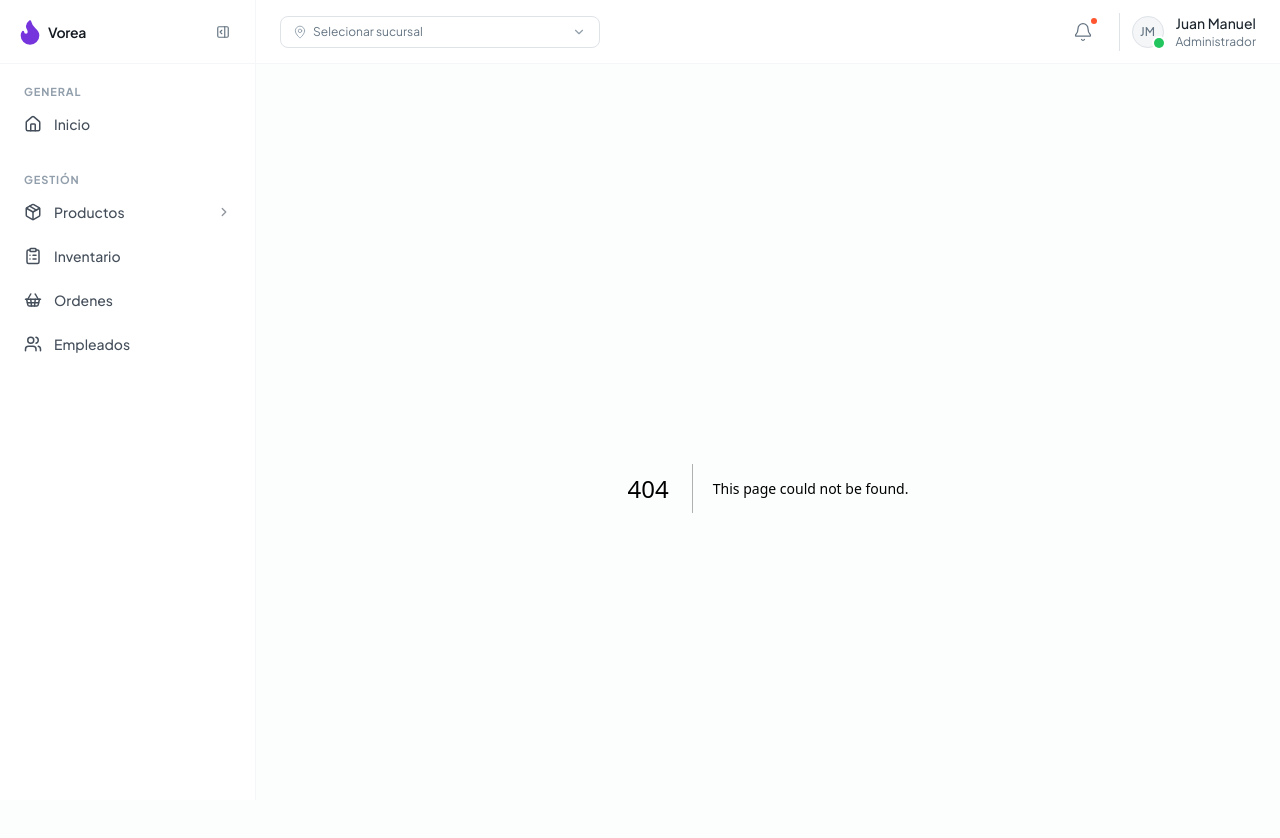
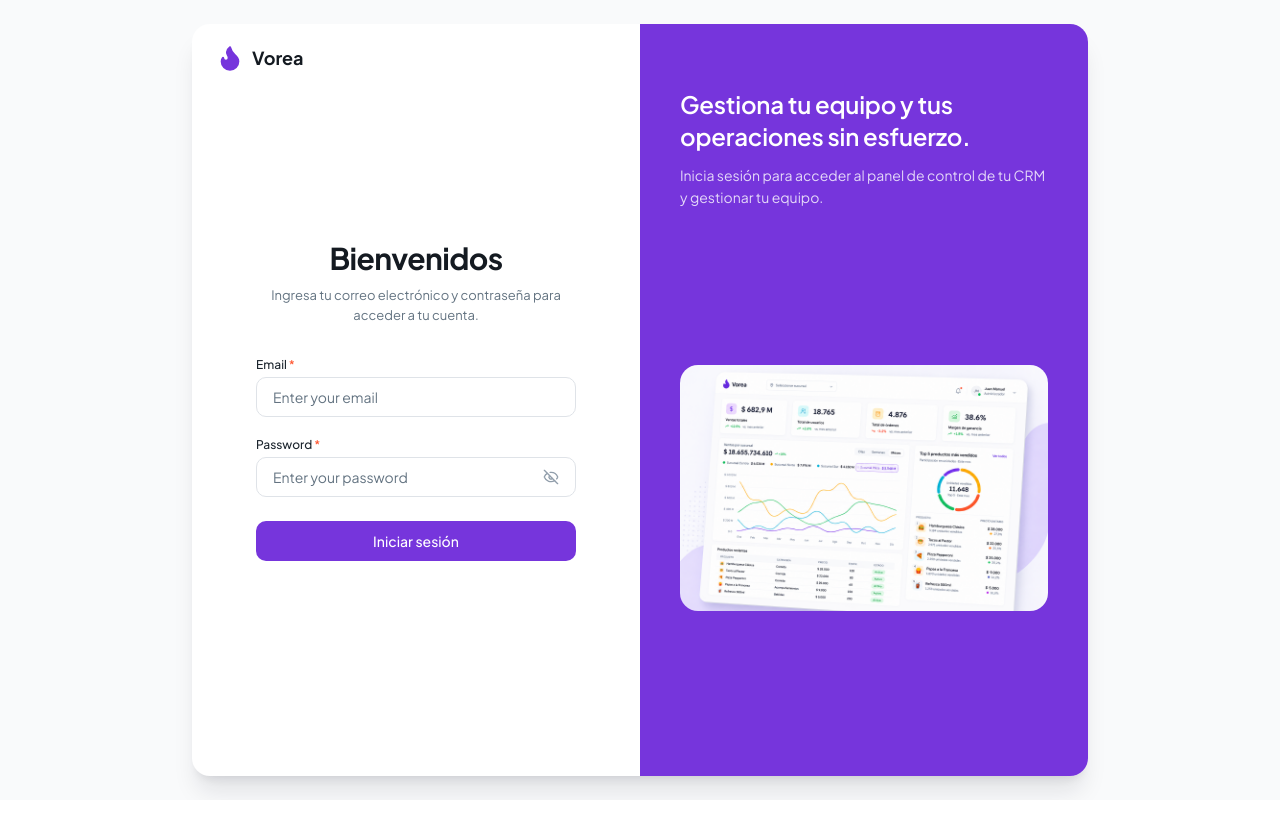
Before and after one commit to nimbus-la/hub-saas-dasboard, a Next.js app: page /login in a window 1280 px wide. Before the commit this address had no page. Shown: the top 838 px of the page. After the commit the page ends 800 px from the top, so only its background shows below. Built offline with nearby package versions, Linux system fonts and the light colour scheme.

Commit message:
feat: implementar interfaz de inicio de sesión

```diff
--- /dev/null
+++ b/src/app/login/page.tsx
@@ -0,0 +1,5 @@
+import Login from "@/features/login/page/Login";
+
+export default function LoginPage() {
+    return(<Login/>);
+};
--- a/src/components/inputs/TextField.tsx
+++ b/src/components/inputs/TextField.tsx
@@ -209,10 +209,10 @@ export function TextField({
                                 onMouseDown={(event) => event.preventDefault()}
                                 onClick={() => setRevealed((prev) => !prev)}
                             >
-                                {revealed ? (
+                               {revealed ? (
+                                    <Eye aria-hidden="true" />
+                                ) : (
                                     <EyeOff aria-hidden="true" />
-                                ) : (
-                                    <Eye aria-hidden="true" />
                                 )}
                             </FieldButton>
                         )}
--- a/src/components/layout/AppShell.tsx
+++ b/src/components/layout/AppShell.tsx
@@ -5,10 +5,17 @@ import { cx } from "class-variance-authority";
 import { useSidebarLayout } from "@/context";
 import Sidebar from "../sidebar/Sidebar";
 import Navbar from "../navbar/Navbar";
+import { usePathname } from "next/navigation";
 
 
 export default function AppShell({ children }: { children: React.ReactNode }) {
     const { isCollapsed } = useSidebarLayout();
+
+     // El login no utiliza el layout del dashboard.
+    const pathname = usePathname();
+    if (pathname === "/login") {
+        return <>{children}</>;
+    }
 
     return (
         <div className="flex min-h-screen">
--- /dev/null
+++ b/src/features/login/components/login-form/LoginForm.tsx
@@ -0,0 +1,100 @@
+"use client";
+
+import * as React from "react";
+
+import {
+  loginFormFieldsVariants,
+  loginFormHeaderVariants,
+  loginFormVariants,
+} from "./login-form.style";
+
+import { GenericButton, TextField } from "@/components";
+import { cn } from "@/lib/utils";
+
+interface LoginFormData {
+  email: string;
+  password: string;
+  rememberMe: boolean;
+}
+
+interface LoginFormProps {
+  onSubmit: (data: LoginFormData) => Promise<void>;
+}
+
+export default function LoginForm({ onSubmit }: LoginFormProps) {
+  const [email, setEmail] = React.useState("");
+  const [password, setPassword] = React.useState("");
+  const [rememberMe, setRememberMe] = React.useState(false);
+  const [isSubmitting, setIsSubmitting] = React.useState(false);
+
+  const handleSubmit = async (event: React.FormEvent<HTMLFormElement>) => {
+    event.preventDefault();
+
+    const data: LoginFormData = {
+      email,
+      password,
+      rememberMe,
+    };
+
+    try {
+      setIsSubmitting(true);
+
+      await onSubmit(data);
+    } finally {
+      setIsSubmitting(false);
+    }
+  };
+
+  return (
+    <form onSubmit={handleSubmit} className={loginFormVariants()}>
+      {/* ── Encabezado ───────────────────────────────────────── */}
+      <div className={cn("text-center", loginFormHeaderVariants())}>
+        <h1 className="text-h2 font-bold text-neutral-900">Bienvenidos</h1>
+
+        <p className="text-body-sm text-neutral-600">
+          Ingresa tu correo electrónico y contraseña para acceder a tu cuenta.
+        </p>
+      </div>
+
+      {/* ── Campos ───────────────────────────────────────────── */}
+      <div className={cn("mt-8 w-full max-w-md", loginFormFieldsVariants())}>
+        <TextField
+          id="login-email"
+          label="Email"
+          type="email"
+          placeholder="Enter your email"
+          value={email}
+          onChange={setEmail}
+          size="md"
+          autoComplete="email"
+          required
+        />
+
+        <TextField
+          id="login-password"
+          label="Password"
+          type="password"
+          placeholder="Enter your password"
+          value={password}
+          onChange={setPassword}
+          size="md"
+          autoComplete="current-password"
+          required
+        />
+      </div>
+
+      {/* ── Botón ────────────────────────────────────────────── */}
+      <div className="mt-6">
+        <GenericButton
+          type="submit"
+          size="md"
+          label={isSubmitting ? "Iniciando sesión..." : "Iniciar sesión"}
+          className="w-full"
+          disabled={isSubmitting}
+        >
+          {isSubmitting ? "Iniciando sesión..." : "Iniciar sesión"}
+        </GenericButton>
+      </div>
+    </form>
+  );
+}
--- /dev/null
+++ b/src/features/login/components/login-form/login-form.style.ts
@@ -0,0 +1,29 @@
+import { cva } from "class-variance-authority";
+
+export const loginFormVariants = cva(
+    "w-full"
+);
+
+export const loginFormHeaderVariants = cva(
+    "flex flex-col gap-2"
+);
+
+export const loginFormFieldsVariants = cva(
+    "flex flex-col gap-5"
+);
+
+export const loginFormOptionsVariants = cva(
+    "flex items-center justify-between gap-4"
+);
+
+export const loginFormSocialVariants = cva(
+    "grid grid-cols-2 gap-3"
+);
+
+export const loginFormDividerVariants = cva(
+    "flex items-center gap-4"
+);
+
+export const loginFormFooterVariants = cva(
+    "text-center"
+);
--- /dev/null
+++ b/src/features/login/page/Login.tsx
@@ -0,0 +1,69 @@
+"use client";
+
+import LoginForm from "../components/login-form/LoginForm";
+import Link from "next/link";
+import { ICON_TOKENS } from "@/tokens";
+import Image from "next/image";
+
+const LOGO_SIZE = 28;
+
+export default function Login() {
+  return (
+    <main className="min-h-screen bg-neutral-100 p-6">
+      <div className="relative mx-auto flex min-h-[calc(100vh-3rem)] max-w-4xl overflow-hidden rounded-2xl bg-white shadow-xl">
+        {/* Logo */}
+        <Link
+          href="/"
+          aria-label="Vorea — ir al inicio"
+          className="absolute left-6 top-5 z-10 flex items-center gap-2"
+        >
+          <ICON_TOKENS.FLAME
+            size={LOGO_SIZE}
+            aria-hidden="true"
+            fill="var(--color-primary-main)"
+            stroke="var(--color-primary-main)"
+          />
+
+          <span className="text-lg font-bold text-neutral-900">Vorea</span>
+        </Link>
+
+        {/* Formulario */}
+        <section className="flex w-full items-center justify-center px-16 py-8 lg:w-1/2">
+          <LoginForm
+            onSubmit={async (data) => {
+              console.log("Login:", data);
+            }}
+          />
+        </section>
+
+        {/* Panel visual */}
+        <section className="hidden lg:flex lg:w-1/2">
+          <div className="flex w-full flex-col bg-primary-main px-10 pb-10 pt-16 text-white">
+            <h1 className="text-h3">
+              Gestiona tu equipo y tus operaciones sin esfuerzo.
+            </h1>
+
+            <p className="mt-3 max-w-md text-body-md text-white/80">
+              Inicia sesión para acceder al panel de control de tu CRM y
+              gestionar tu equipo.
+            </p>
+
+            {/* Preview del dashboard */}
+            <div className="mt-8 flex flex-1 items-center justify-center">
+              <div className="w-full max-w-md overflow-hidden rounded-2xl">
+                <Image
+                  src="/images/login/dashboard-preview.png"
+                  alt="Vista previa del dashboard de Vorea"
+                  width={800}
+                  height={500}
+                  className="block h-auto w-full object-contain"
+                  priority
+                />
+              </div>
+            </div>
+          </div>
+        </section>
+      </div>
+    </main>
+  );
+}
```
Also changed, not shown: src/features/login/types/login.types.ts (added, +9 -0 lines), public/images/login/dashboard-preview.png (added), src/features/login/hooks/use-login.ts (added).
